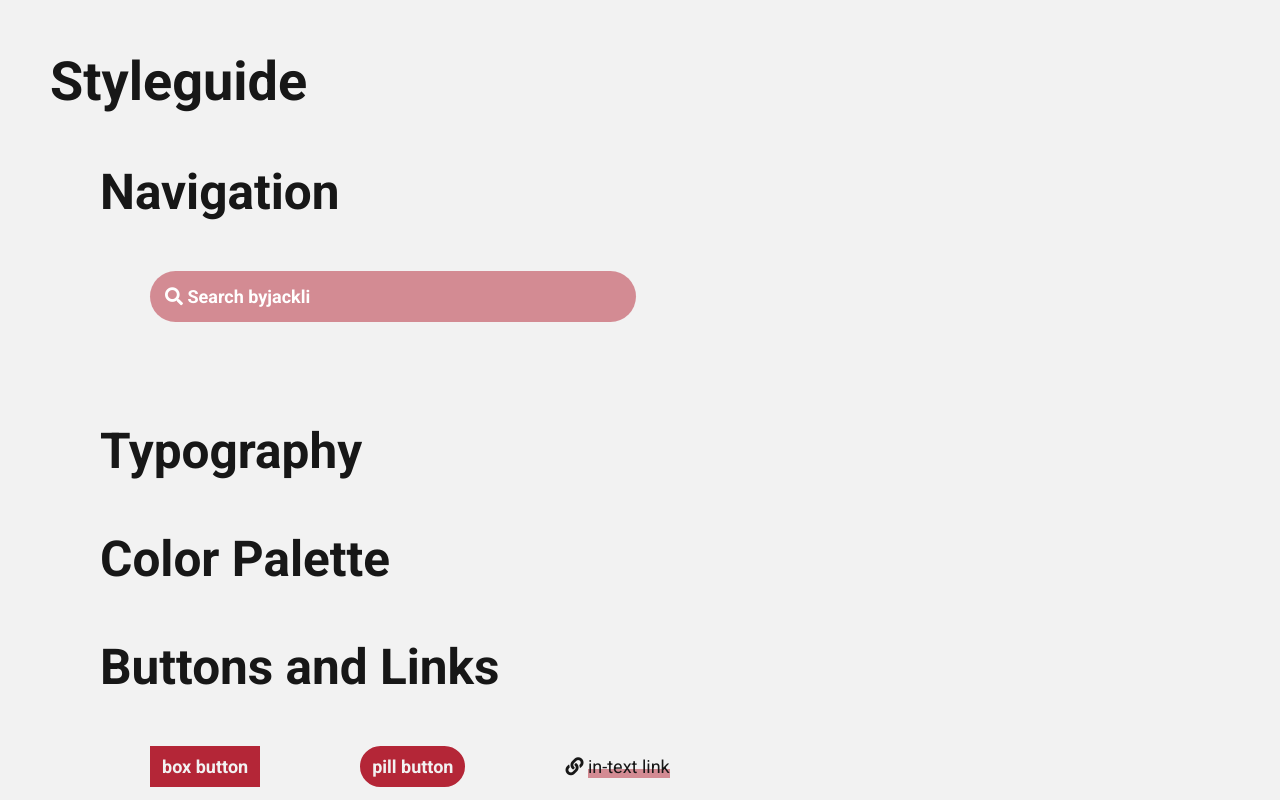
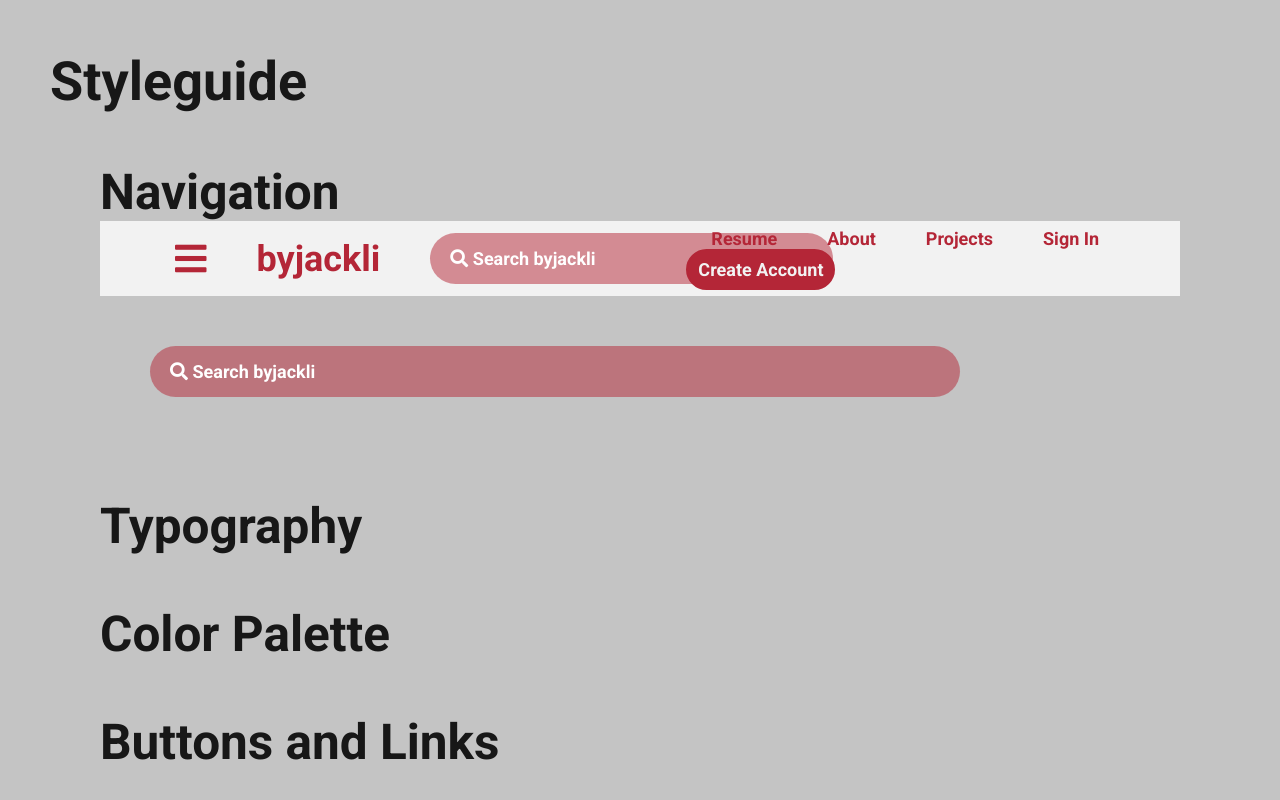
Before and after one commit to byjackli/homepage, a React (Create React App) app: page /styleguide in a window 1280 px wide. Shown: the top 800 px of the page. Built offline with nearby package versions, Linux system fonts and the light colour scheme.

Commit message:
add navbar
- add navbar
- reafactored searchbar

#10 #19

```diff
--- a/src/components/Navbar.js
+++ b/src/components/Navbar.js
@@ -1,8 +1,31 @@
 import React from 'react';
+import { Link, NavLink } from 'react-router-dom';
+
+import Menubar from '../components/Menubar';
+import Searchbar from '../components/Searchbar';
 
 function Navbar() {
 
-    return null;
+    // function toggleMenu() {
+    //     return <Menubar />;
+    // }
+
+    return (
+        <nav>
+            <div className="left">
+                <Link to="#"><i class="fas fa-bars"></i></Link>
+                <Link to="/">byjackli</Link>
+                <Searchbar />
+            </div>
+            <div>
+                <NavLink to="/Resume">Resume</NavLink>
+                <NavLink to="/About">About</NavLink>
+                <NavLink to="/Projects">Projects</NavLink>
+                <NavLink to="/SignIn">Sign In</NavLink>
+                <button className="button-pill-fill">Create Account</button>
+            </div>
+        </nav>
+    );
 }
 
 export default Navbar;
--- a/src/components/Searchbar.js
+++ b/src/components/Searchbar.js
@@ -2,11 +2,11 @@ import React from 'react';
 
 
 function Searchbar() {
-    function renderSearch(){
-        // displays search suggestions
-    }
+    // function renderSearch(){
+    //     // displays search suggestions
+    // }
 
-    return <input className="fa-search" type="text" placeholder="&#xF002; Search byjackli" />;
+    return <input className="searchbar fa-search" type="text" placeholder="&#xF002; Search byjackli" />;
 }
 
 export default Searchbar;
--- a/src/styles/App.css
+++ b/src/styles/App.css
@@ -66,7 +66,7 @@ code {
 main {
   width: 100%;
   height: fit-content;
-  margin: 50px;
+  padding: 50px;
 }
 
 /* headings */
@@ -112,10 +112,7 @@ h5 { font-size: 100%; }
 
 
 /* ========= 03 COMPONENTS ========= */
-/* --- 03a Navigation --- */
-
-
-/* --- 03b Buttons and Links --- */
+/* --- 03a Buttons and Links --- */
 /* Box Button */
 button, input[type="submit"] {
   border: 2px solid var(--AppleRed100);
@@ -169,6 +166,34 @@ button:hover {
   height: 1.5em;
   bottom: 0;
   background-color: var(--AppleRed100);
+  transition: all .1s;
+}
+
+
+/* --- 03b Forms --- */
+input::placeholder {
+  color: var(--CleanWhite100);
+  transition: all .3s;
+}
+input[type='text'], input[type='email'], input[type='password'] {
+  min-width: 45%;
+  background-color: var(--AppleRed065);
+  padding: 15px 20px;
+  border: none;
+  border-radius: 99px;
+  outline: none;
+
+  font-weight: 400;
+  color: var(--PaperWhite100);
+  transition: all .3s;
+}
+input:focus::placeholder, input:hover::placeholder {
+  color: var(--CleanWhite075);
+  transition: all .1s;
+}
+input:focus, input:hover {
+  background-color: var(--AppleRed100);
+  outline: none;
   transition: all .1s;
 }
 
@@ -249,45 +274,54 @@ button:hover {
 }
 
 
-/* --- 03d Forms --- */
-input::placeholder {
-  color: var(--CleanWhite100);
-  transition: all .3s;
+/* --- 03d Navigation --- */
+/* Homepage Navigation */
+nav, nav .left {
+  display: flex;
+  flex-direction: row;
+  align-items: center;
 }
-input[type='text'], input[type='email'], input[type='password'] {
-  min-width: 45%;
-  background-color: var(--AppleRed065);
-  padding: 15px;
-  border: none;
-  border-radius: 99px;
-  outline: none;
+nav {
+  width: 100%;
+  height: 75px;
+  padding: 0 50px;
+  background-color: var(--PaperWhite100);
+  justify-content: space-between;
+}
+nav a {
+  margin: 0 25px;
 
+  color: var(--AppleRed100);
   font-weight: 600;
-  color: var(--PaperWhite100);
-  transition: all .3s;
+  text-decoration: none;
 }
-input:focus::placeholder, input:hover::placeholder {
-  color: var(--CleanWhite075);
-  transition: all .1s;
+nav a i.fa-bars {
+  color: var(--AppleRed100);
+  font-size: 200%;
 }
-input:focus, input:hover {
-  background-color: var(--AppleRed100);
-  outline: none;
-  transition: all .1s;
+nav .left a:first-of-type {
+  padding: 0;
+}
+nav .left a:last-of-type {
+  margin: 0 50px 0 25px;
+  font-size: 200%;
+}
+/* Search bar */
+input[type="text"].searchbar {
+  font-weight: 600;
+  min-width: 75%;
+}
+input[type="text"].searchbar:focus {
+  font-weight: 600;
+  min-width: 95%;
 }
 
 
 
 /* ========= 98 STYLEGUIDE ========= */
-main.styleguide section {
-  margin: 50px;
-}
-main.styleguide section>* {
-  margin: 50px;
-}
-main.styleguide section>h2 {
-  margin: 0;
-}
-.styleguide .cards-and-slots {
-  width: 540px;
-}
+main.styleguide { background-color: #C4C4C4; }
+main.styleguide section { margin: 50px; }
+main.styleguide section>* { margin: 50px; }
+main.styleguide section>h2 { margin: 0; }
+main.styleguide nav { margin: 0; }
+.styleguide .cards-and-slots { width: 540px; }
```
